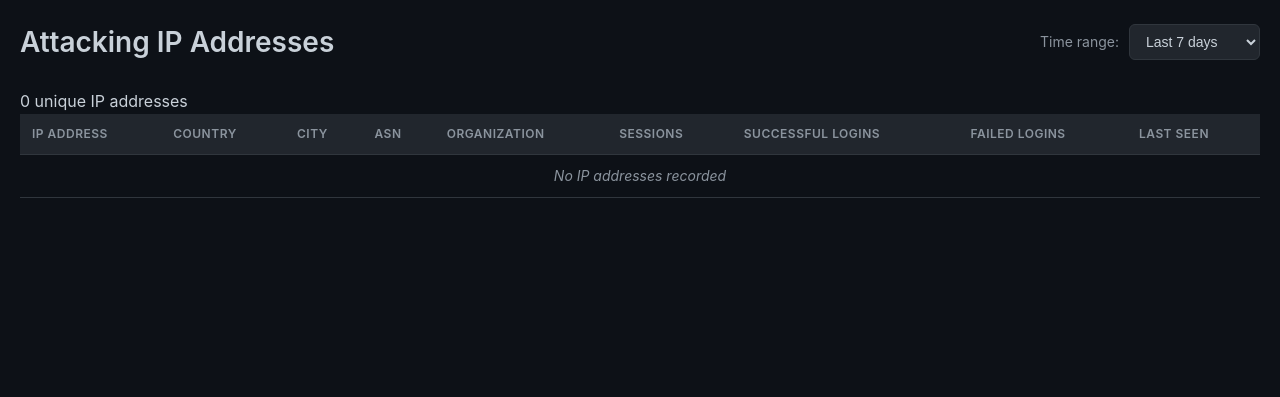
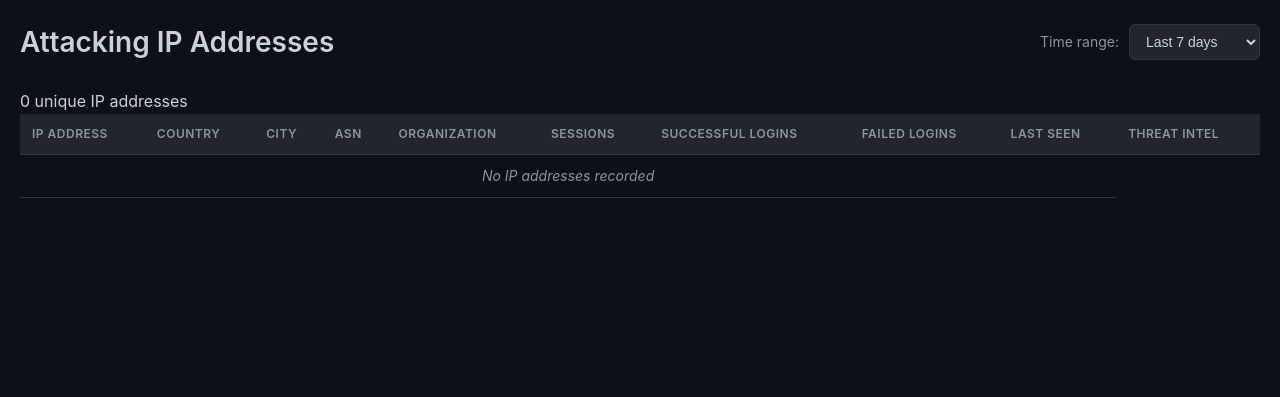
Before and after one commit to reuteras/cowrie-deploy-toolkit, a Flask app: page /ips in a window 1280 px wide. Shown: the part 60-457 px from the top of the page. Run offline with Flask 3, Linux system fonts and the light colour scheme; data that the repository does not hold is empty; parts of the project's set-up code (start-up, migrations or seed data) failed here and were passed over.

Commit message:
Add TI to /ips

```diff
--- a/web/templates/ips.html
+++ b/web/templates/ips.html
@@ -7,6 +7,12 @@
 @keyframes spin { 0% { transform: rotate(0deg); } 100% { transform: rotate(360deg); } }
 .spinner { border: 4px solid #f3f3f3; border-top: 4px solid #3498db; border-radius: 50%; width: 40px; height: 40px; animation: spin 1s linear infinite; margin: 0 auto 15px; }
 .loading-state { text-align: center; padding: 60px 20px; color: #666; }
+.intel-cell { min-width: 220px; }
+.intel-summary { display: flex; flex-wrap: wrap; gap: 6px; }
+.intel-badge { background: rgba(52, 152, 219, 0.15); color: #2c6aa6; }
+.intel-badge.port { background: rgba(39, 174, 96, 0.15); color: #1e8449; }
+.intel-badge.vuln { background: rgba(231, 76, 60, 0.15); color: #c0392b; }
+.intel-loading { font-size: 0.75rem; color: var(--text-secondary); }
 </style>
 
 <div class="ips-page">
@@ -63,6 +69,7 @@
                 <th>Successful Logins</th>
                 <th>Failed Logins</th>
                 <th>Last Seen</th>
+                <th>Threat Intel</th>
             </tr>
         </thead>
         <tbody id="table-body"></tbody>
@@ -85,6 +92,81 @@ function formatTimestamp(ts) {
         return date.toLocaleString();
     } catch (e) {
         return ts;
+    }
+}
+
+function escapeHtml(text) {
+    const div = document.createElement('div');
+    div.textContent = text;
+    return div.innerHTML;
+}
+
+function renderIntelSummary(intel) {
+    if (!intel || !intel.summary || Object.keys(intel.summary).length === 0) {
+        return '<span class="text-muted">No intel</span>';
+    }
+
+    const summary = intel.summary;
+    const parts = [];
+
+    if (summary.is_known_threat) {
+        parts.push('<span class="badge badge-danger">Threat</span>');
+    }
+
+    if (summary.open_ports && summary.open_ports.length > 0) {
+        const ports = summary.open_ports.slice(0, 6).map(
+            p => '<span class="badge intel-badge port">' + escapeHtml(String(p)) + '</span>'
+        );
+        if (summary.open_ports.length > 6) {
+            ports.push('<span class="badge intel-badge">+' + (summary.open_ports.length - 6) + '</span>');
+        }
+        parts.push(...ports);
+    }
+
+    if (summary.tags && summary.tags.length > 0) {
+        const tags = summary.tags.slice(0, 4).map(
+            t => '<span class="badge intel-badge">' + escapeHtml(t) + '</span>'
+        );
+        if (summary.tags.length > 4) {
+            tags.push('<span class="badge intel-badge">+' + (summary.tags.length - 4) + '</span>');
+        }
+        parts.push(...tags);
+    }
+
+    if (summary.vulnerabilities && summary.vulnerabilities.length > 0) {
+        parts.push('<span class="badge intel-badge vuln">Vulns: ' + summary.vulnerabilities.length + '</span>');
+    }
+
+    if (parts.length === 0) {
+        return '<span class="text-muted">No intel</span>';
+    }
+
+    return '<div class="intel-summary">' + parts.join(' ') + '</div>';
+}
+
+async function fetchThreatIntel(ip, cell) {
+    if (!cell || cell.dataset.loading === 'true') return;
+    cell.dataset.loading = 'true';
+    cell.innerHTML = '<span class="intel-loading">Loading intel...</span>';
+
+    try {
+        const controller = new AbortController();
+        const timeoutId = setTimeout(() => controller.abort(), 10000);
+        const response = await fetch(basePath + '/api/ip-intel/' + encodeURIComponent(ip), {
+            signal: controller.signal
+        });
+        clearTimeout(timeoutId);
+
+        if (!response.ok) {
+            throw new Error('Server returned ' + response.status);
+        }
+
+        const data = await response.json();
+        cell.innerHTML = renderIntelSummary(data);
+    } catch (e) {
+        cell.innerHTML = '<span class="text-muted">Intel unavailable</span>';
+    } finally {
+        cell.dataset.loading = 'false';
     }
 }
 
@@ -205,6 +287,7 @@ function loadIPs() {
                     '<span class="badge badge-warning">' + ip.failed_logins + '</span>' :
                     '<span class="text-muted">0</span>';
                 const lastSeen = formatTimestamp(ip.last_seen);
+                const intelCell = '<button class="btn btn-sm btn-intel" data-ip="' + ip.ip + '">Load Intel</button>';
 
                 row.innerHTML =
                     '<td>' + ipLink + '</td>' +
@@ -215,7 +298,8 @@ function loadIPs() {
                     '<td>' + sessionsLink + '</td>' +
                     '<td>' + successfulLogins + '</td>' +
                     '<td>' + failedLogins + '</td>' +
-                    '<td>' + lastSeen + '</td>';
+                    '<td>' + lastSeen + '</td>' +
+                    '<td class="intel-cell">' + intelCell + '</td>';
 
                 tbody.appendChild(row);
             });
@@ -227,6 +311,16 @@ function loadIPs() {
         });
 }
 
-document.addEventListener('DOMContentLoaded', loadIPs);
+document.addEventListener('DOMContentLoaded', () => {
+    loadIPs();
+    const tbody = document.getElementById('table-body');
+    tbody.addEventListener('click', (event) => {
+        const button = event.target.closest('.btn-intel');
+        if (!button) return;
+        const ip = button.getAttribute('data-ip');
+        const cell = button.closest('td');
+        fetchThreatIntel(ip, cell);
+    });
+});
 </script>
 {% endblock %}
```
Also changed, not shown: api/services/opencti_client.py (+9 -1 lines).
